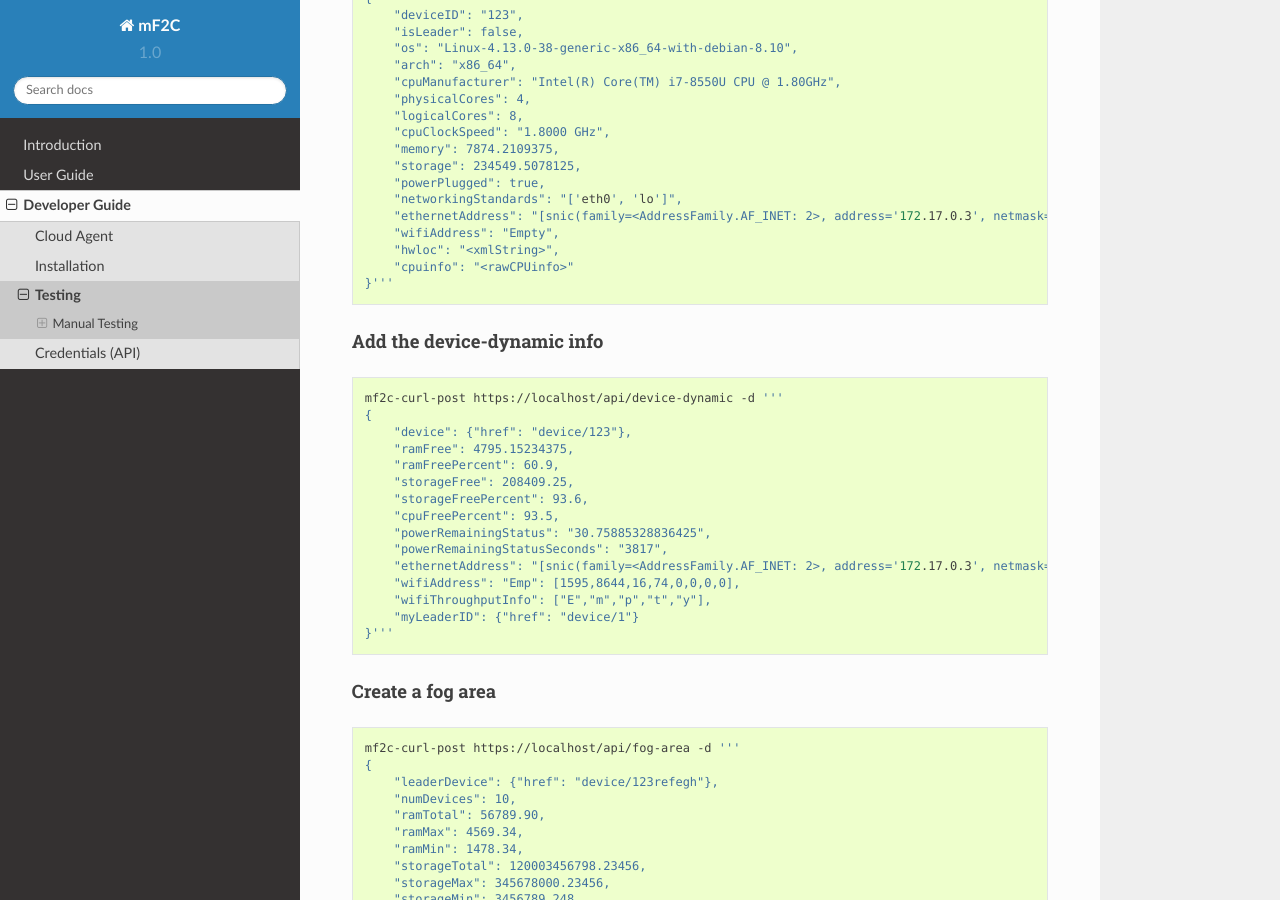
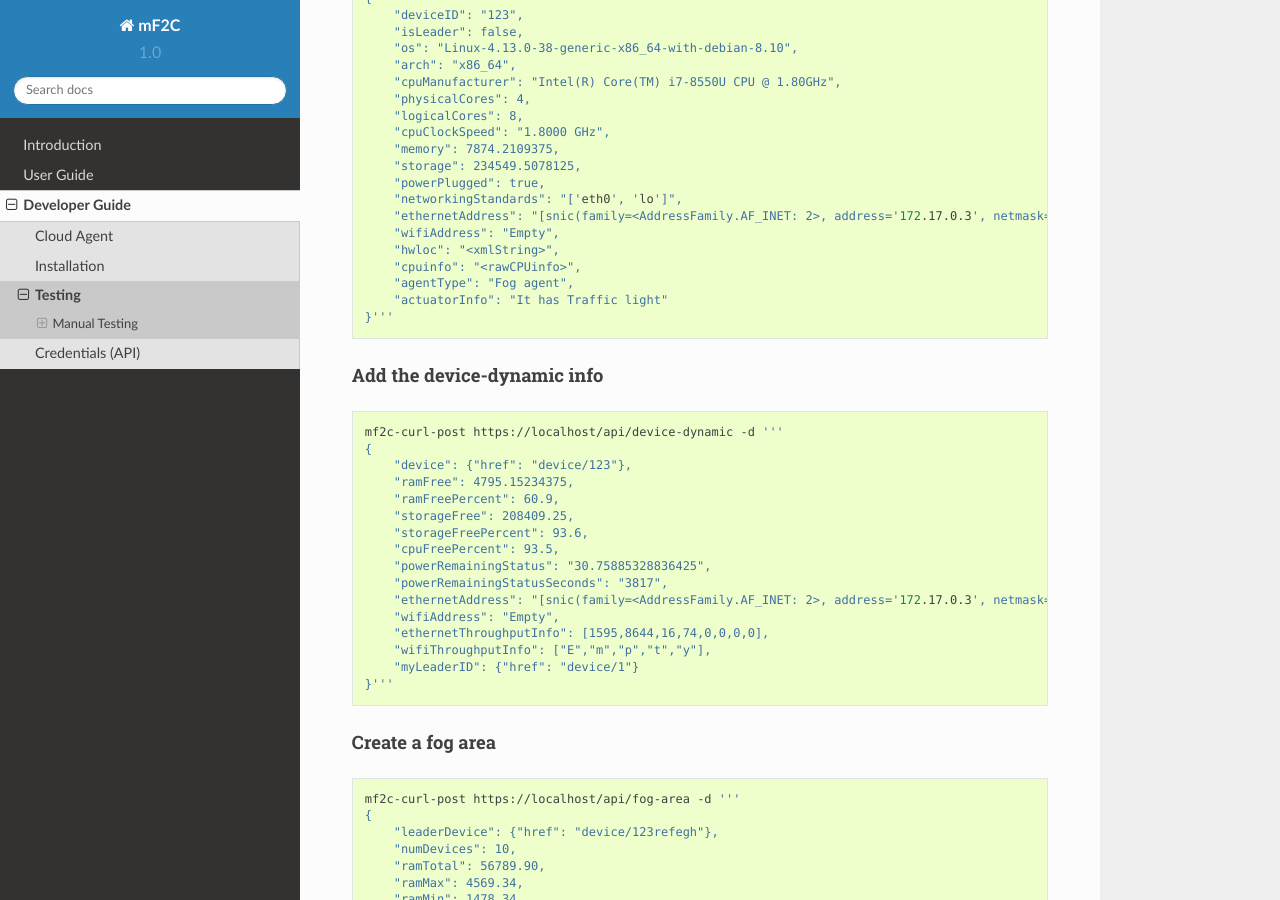
Before and after one commit to mF2C/Documentation, a Sphinx documentation site: the page built from documentation/developer_guide/testing.rst, in a window 1280 px wide and 900 px high, scrolled down 4625 px. Built offline with Sphinx 7.4.7 and the Read the Docs theme 2.0.0, drawn with Linux system fonts in a browser that asks for light colours.

Commit message:
Modified device info and device-dynamic info

```diff
--- a/documentation/developer_guide/testing.rst
+++ b/documentation/developer_guide/testing.rst
@@ -277,7 +277,9 @@ Add a new device
         "ethernetAddress": "[snic(family=<AddressFamily.AF_INET: 2>, address='172.17.0.3', netmask='255.255.0.0', broadcast='172.17.255.255', ptp=None), snic(family=<AddressFamily.AF_PACKET: 17>, address='02:42:ac:11:00:03', netmask=None, broadcast='ff:ff:ff:ff:ff:ff', ptp=None)]",
         "wifiAddress": "Empty",
         "hwloc": "<xmlString>",
-        "cpuinfo": "<rawCPUinfo>"
+        "cpuinfo": "<rawCPUinfo>",
+        "agentType": "Fog agent",
+        "actuatorInfo": "It has Traffic light"
     }'''
 
 
@@ -297,7 +299,8 @@ Add the device-dynamic info
         "powerRemainingStatus": "30.75885328836425",
         "powerRemainingStatusSeconds": "3817",
         "ethernetAddress": "[snic(family=<AddressFamily.AF_INET: 2>, address='172.17.0.3', netmask='255.255.0.0', broadcast='172.17.255.255', ptp=None), snic(family=<AddressFamily.AF_PACKET: 17>, address='02:42:ac:11:00:03', netmask=None, broadcast='ff:ff:ff:ff:ff:ff', ptp=None)]",
-        "wifiAddress": "Emp": [1595,8644,16,74,0,0,0,0],
+        "wifiAddress": "Empty",
+        "ethernetThroughputInfo": [1595,8644,16,74,0,0,0,0],
         "wifiThroughputInfo": ["E","m","p","t","y"],
         "myLeaderID": {"href": "device/1"}
     }'''
```
